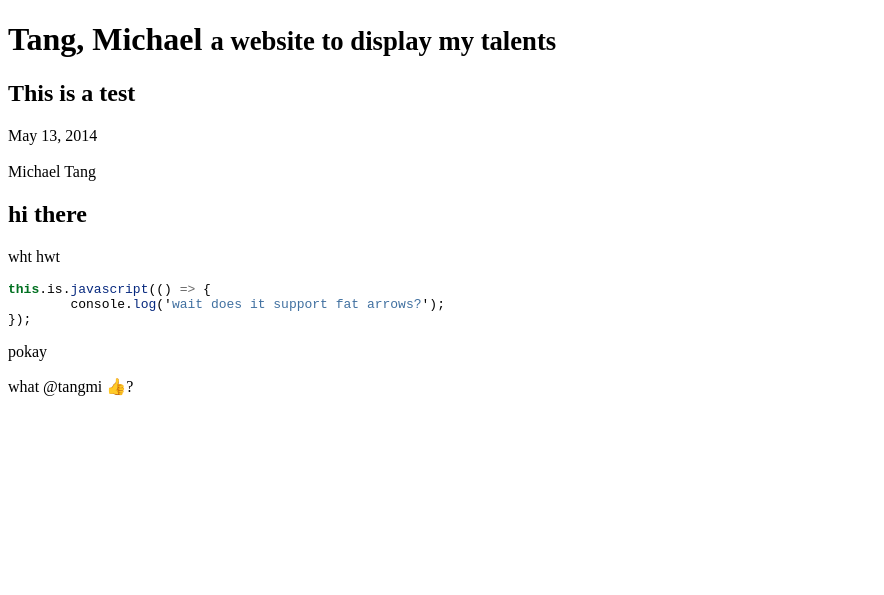
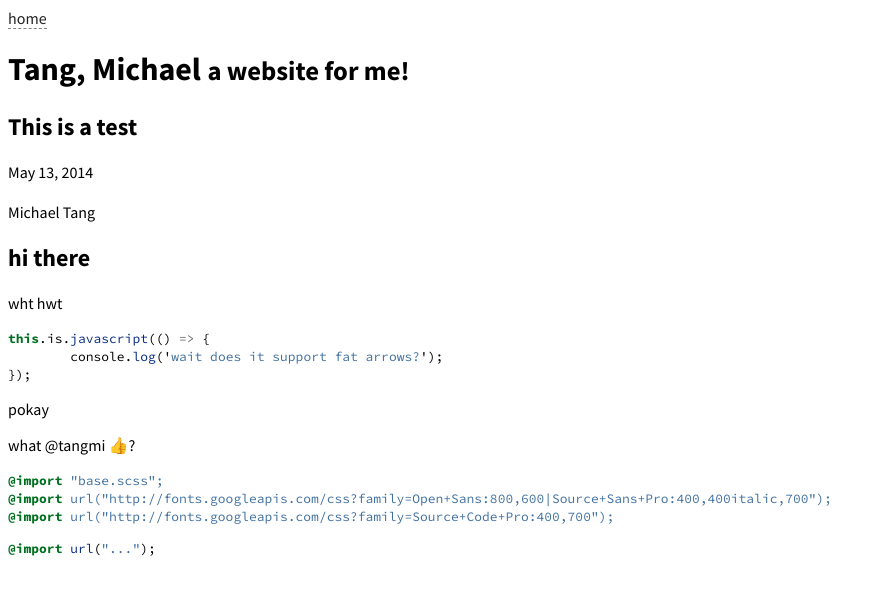
Before and after one commit to tangmi/tangmichael.com, a Jekyll site: the page built from _posts/2014-05-13-test.md, in a window 1280 px wide. Shown: the top 595 px of the page, without its empty margins (0-884 px from the left). Built offline with Jekyll 4.4.1, drawn with Linux system fonts in a browser that asks for light colours; emoji names are drawn with the system emoji font; Markdown is read by kramdown in place of the engine named in the settings.

Commit message:
Update style

````diff
--- a/_config.yml
+++ b/_config.yml
@@ -1,5 +1,5 @@
 name: Tang, Michael
-description: a website to display my talents
+description: a website for me!
 author: Michael Tang
 
 author_email: super@mtang.co
@@ -16,8 +16,11 @@ permalink: /:title/
 
 exclude: [README.md, Gemfile, Gemfile.lock, CNAME]
 
+sass:
+    style: :compressed
+
 gems:
   - jekyll-sitemap
-  - jekyll-mentions
   - jemoji
   - jekyll-sass-converter
+  # - jekyll-mentions
--- a/_layouts/default.html
+++ b/_layouts/default.html
@@ -5,9 +5,9 @@
 	<title>{% if page.title %} {{page.title}} &lt; {% endif %} {{site.name}}</title>
 	<!-- <link rel="stylesheet" href="//netdna.bootstrapcdn.com/bootstrap/3.1.1/css/bootstrap.min.css"> -->
 	<link rel="stylesheet" href="/assets/css/style.css">
-	<link rel="stylesheet" href="/assets/css/pygments.css">
 </head>
 <body>
+	<a href="{{site.baseurl}}/">home</a>
 	<h1>{{site.name}} <small>{{site.description}}</small></h1>
 	<div>
 		{{content}}
--- a/_posts/2014-05-13-test.md
+++ b/_posts/2014-05-13-test.md
@@ -16,3 +16,13 @@ this.is.javascript(() => {
 pokay
 
 what @tangmi :+1:?
+
+```sass
+@import "base.scss";
+@import url("http://fonts.googleapis.com/css?family=Open+Sans:800,600|Source+Sans+Pro:400,400italic,700");
+@import url("http://fonts.googleapis.com/css?family=Source+Code+Pro:400,700");
+```
+
+```css
+@import url("...");
+```
--- /dev/null
+++ b/_sass/_base.scss
@@ -0,0 +1,14 @@
+@import "fonts";
+
+a {
+
+	text-decoration: none;
+
+	&:link, &:visited {
+		color: #222;
+		border-bottom: 1px dashed gray;
+	}
+	&:hover {
+		color: gray;
+	}
+}
--- /dev/null
+++ b/_sass/_fonts.scss
@@ -0,0 +1,11 @@
+@import url("http://fonts.googleapis.com/css?family=Open+Sans:800,600|Source+Sans+Pro:400,400italic,700");
+@import url("http://fonts.googleapis.com/css?family=Source+Code+Pro:400,700");
+
+body {
+	font-family: "Source Sans Pro", sans-serif;
+}
+
+code, pre {
+	font-family: "Source Code Pro", monospace;
+	font-size: 0.9em;
+}
--- a/assets/css/style.scss
+++ b/assets/css/style.scss
@@ -1,8 +1,6 @@
 ---
 ---
 
-body {
-	p {
-		color: black;
-	}
-}
+
+@import "base";
+@import "pygments";
--- a/index.html
+++ b/index.html
@@ -10,4 +10,4 @@ layout: default
 	<li><a href="{{site.baseurl}}/assets/tangmichael-may-2014.pdf">resumé</a></li>
 </ul>
 
-<a href="/archive">archive of posts?</a>
+<a href="{{site.baseurl}}/archive">archive of posts?</a>
````
Also changed, not shown: _sass/_pygments.scss (renamed from assets/css/pygments.css), 2 other files.
